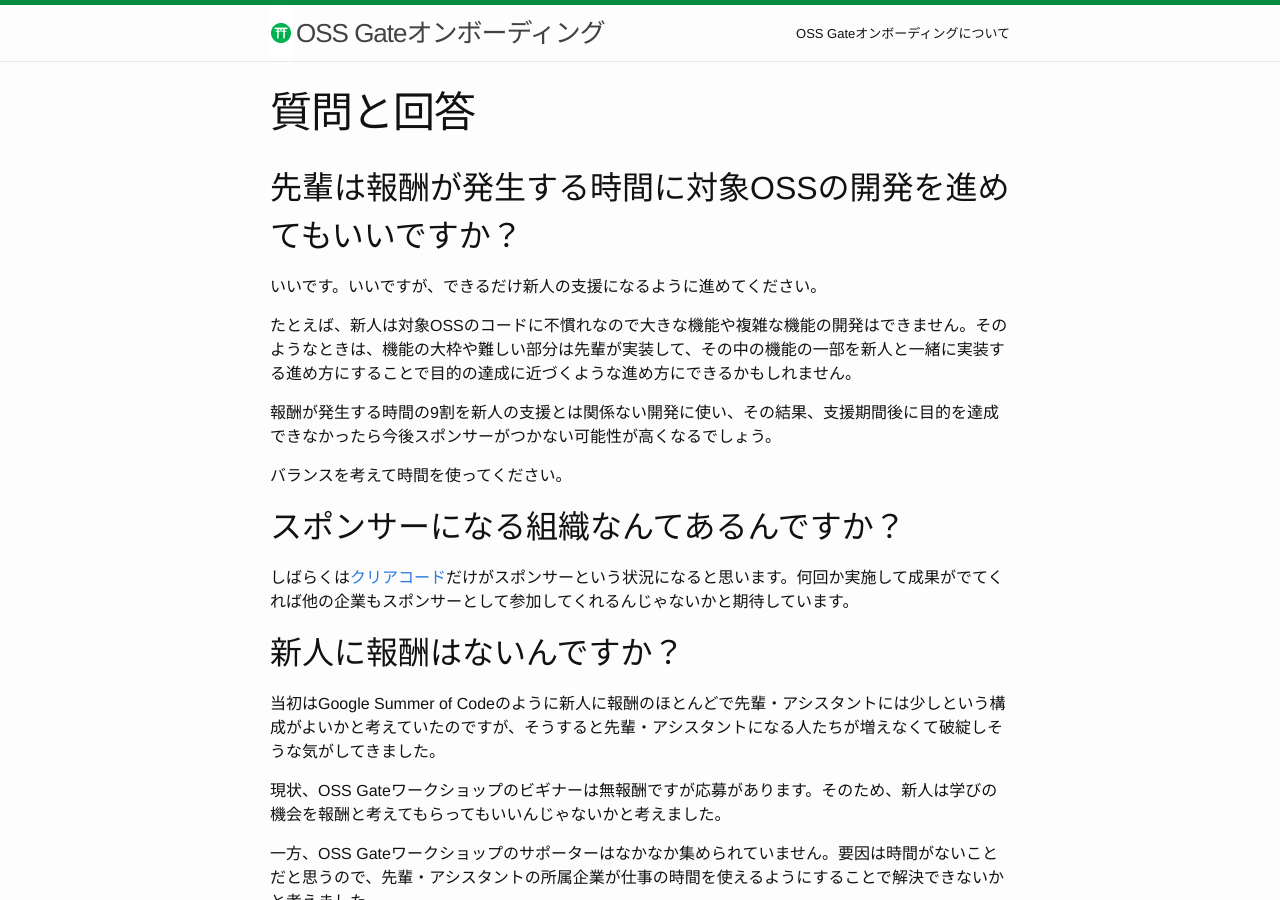
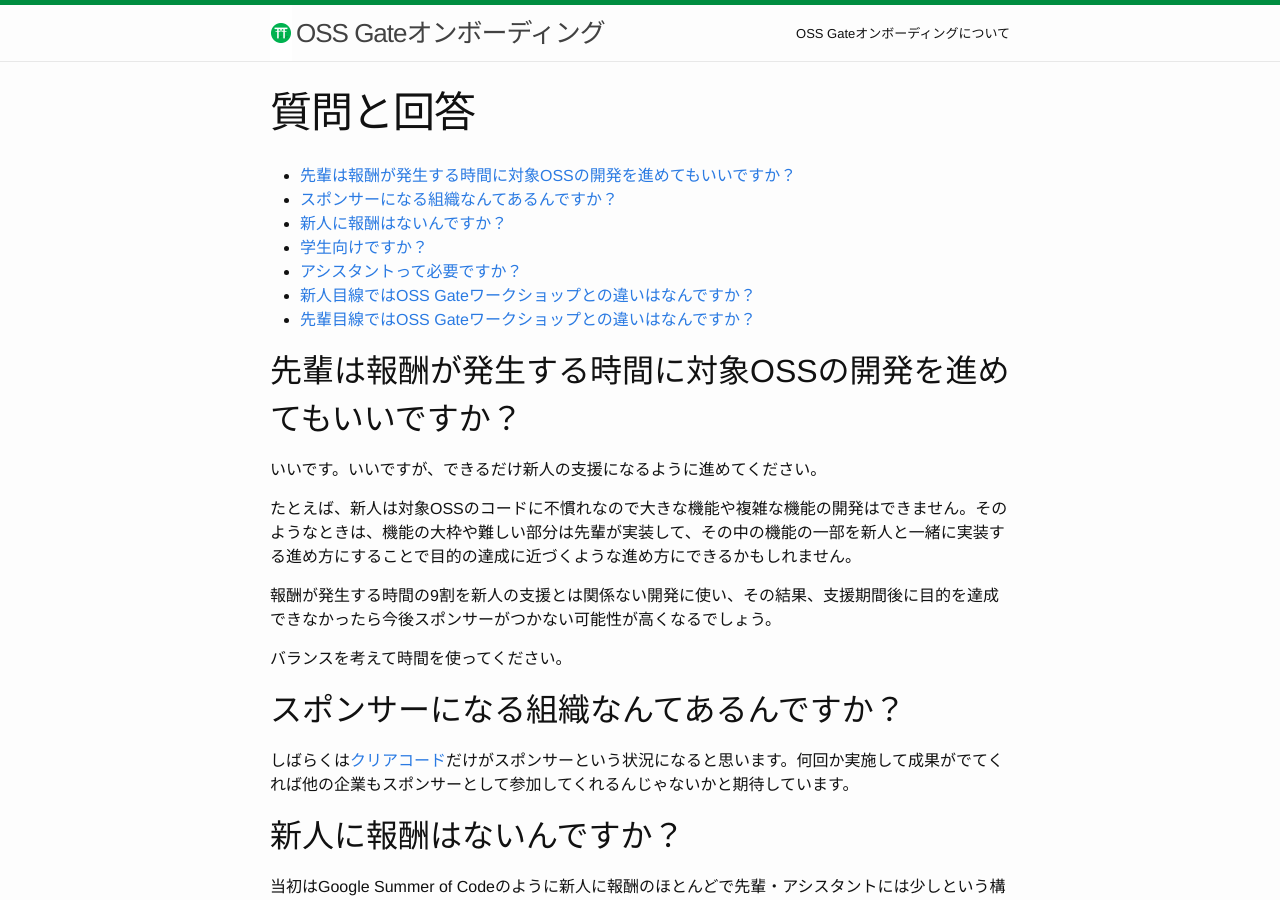
Before and after one commit to oss-gate/on-boarding, a Jekyll site: the page built from qa/index.md, in a window 1280 px wide and 900 px high. Built offline with Jekyll 4.4.1, drawn with Linux system fonts in a browser that asks for light colours; Markdown is read by kramdown in place of the engine named in the settings; comment, search, counter and statistics services are not loaded.

Commit message:
Add toc for QA
NOTE: {:toc} is markup for kramdown

```diff
--- a/qa/index.md
+++ b/qa/index.md
@@ -3,7 +3,15 @@ layout: page
 title: 質問と回答
 ---
 
-## 先輩は報酬が発生する時間に対象OSSの開発を進めてもいいですか？
+* [先輩は報酬が発生する時間に対象OSSの開発を進めてもいいですか？](#parallel-work)
+* [スポンサーになる組織なんてあるんですか？](#who-become-sponsor)
+* [新人に報酬はないんですか？](#why-no-reward-for-newbie)
+* [学生向けですか？](#for-students)
+* [アシスタントって必要ですか？](#necessity-of-assistant)
+* [新人目線ではOSS Gateワークショップとの違いはなんですか？](#what-is-the-difference-for-newbie)
+* [先輩目線ではOSS Gateワークショップとの違いはなんですか？](#what-is-the-difference-for-mentor)
+
+## <span id="parallel-work">先輩は報酬が発生する時間に対象OSSの開発を進めてもいいですか？</span>
 
 いいです。いいですが、できるだけ新人の支援になるように進めてください。
 
@@ -13,11 +21,11 @@ title: 質問と回答
 
 バランスを考えて時間を使ってください。
 
-## スポンサーになる組織なんてあるんですか？
+## <span id="who-become-sponsor">スポンサーになる組織なんてあるんですか？</span>
 
 しばらくは[クリアコード](https://www.clear-code.com/)だけがスポンサーという状況になると思います。何回か実施して成果がでてくれば他の企業もスポンサーとして参加してくれるんじゃないかと期待しています。
 
-## 新人に報酬はないんですか？
+## <span id="why-no-reward-for-newbie">新人に報酬はないんですか？</span>
 
 当初はGoogle Summer of Codeのように新人に報酬のほとんどで先輩・アシスタントには少しという構成がよいかと考えていたのですが、そうすると先輩・アシスタントになる人たちが増えなくて破綻しそうな気がしてきました。
 
@@ -27,17 +35,18 @@ title: 質問と回答
 
 報酬が欲しい新人はアシスタント・先輩を目指してくださいというのは悪くない気がしています。
 
-## 学生向けですか？
+## <span id="for-students">学生向けですか？</span>
 
 先輩・アシスタントが業務時間を使う想定なので、先輩・アシスタントとのやりとりを考えると新人も主に平日日中を使うことになります。通常は夜や週末に非同期に開発を進めるのもアリですが、週に1回は平日日中に先輩・アシスタントと話をする機会を作る必要があります。そのため、フルタイムで仕事をしている人は時間を作りにくいはずです。
 
 おいおいは社会人の人も参加しやすいようにできるといいとは思っていますが、まずは学生が長期休暇を活用して参加するやり方で試したいです。
 
-## アシスタントって必要ですか？
+## <span id="necessity-of-assistant">アシスタントって必要ですか？</span>
+
 
 必要ないかもしれません。先輩役の人が十分な時間を確保できないときでも他の人に助けてもらいながら実施できるとよさそうだなぁと思ってアシスタント制度を考えました。実際にやってみて必要かどうかを検討できるといいなぁと思っています。
 
-## 新人目線ではOSS Gateワークショップとの違いはなんですか？
+## <span id="what-is-the-difference-for-newbie">新人目線ではOSS Gateワークショップとの違いはなんですか？</span>
 
 [OSS Gateワークショップ](https://oss-gate.github.io/#workshop)はOSS開発に参加したいけどどうしたらよいかわからない人を支援する取り組みです。未経験あるいは経験が少なくてうまく行動できない人がある程度自身をもってOSS開発に参加できる状態になることを目指します。
 
@@ -45,7 +54,7 @@ OSS Gateオンボーディングは「継続的に」OSSを開発する人を増
 
 OSS GateワークショップとOSS Gateオンボーディングの参加前の状態は同じこともありますが、参加後の状態は違います。とりあえずなにかやってみたいという人はOSS Gateワークショップが適切です。継続的にやりたいという人はOSS Gateオンボーディングが適切です。
 
-## 先輩目線ではOSS Gateワークショップとの違いはなんですか？
+## <span id="what-is-the-difference-for-mentor">先輩目線ではOSS Gateワークショップとの違いはなんですか？</span>
 
 [OSS Gateワークショップ](https://oss-gate.github.io/#workshop)にサポーターや進行役として参加するとOSSの開発に参加した経験がある人を増やすことができます。OSSの開発に参加する人を増やしたい場合はOSS Gateワークショップが適切です。
 
```
